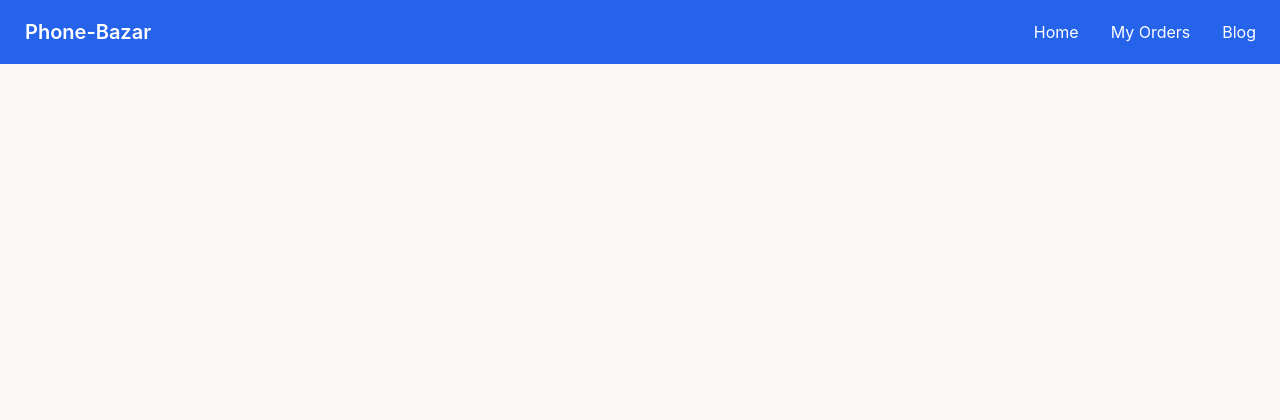
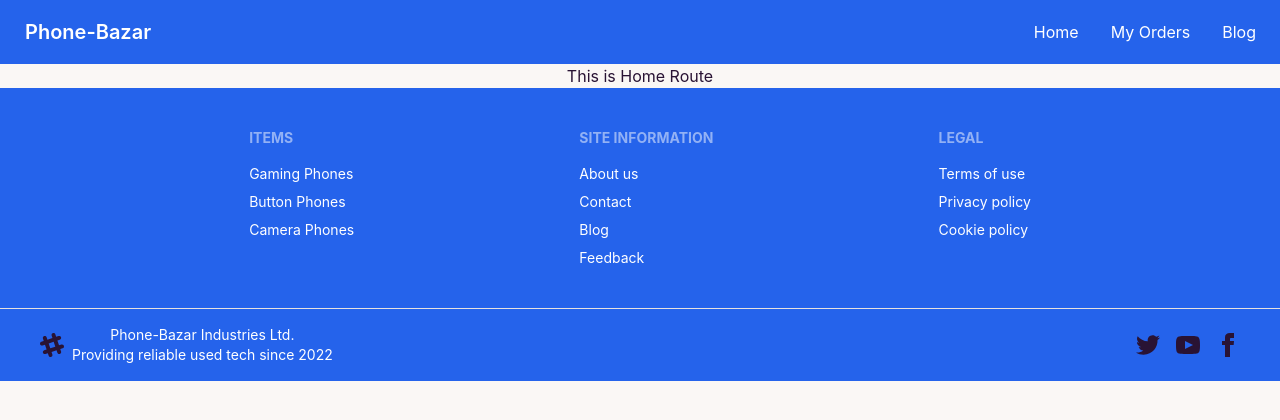
Before and after one commit to nasirullahnu/phone-bazar-client, a React (Create React App) app: page / in a window 1280 px wide. Shown: the top 420 px of the page. Built offline with nearby package versions, Linux system fonts and the light colour scheme.

Commit message:
meaningfull realstic footer added

```diff
--- a/src/Layouts/Main/Main.js
+++ b/src/Layouts/Main/Main.js
@@ -1,5 +1,6 @@
 import React from 'react';
 import { Outlet } from 'react-router-dom';
+import Footer from '../../Pages/Footer/Footer';
 import Navbar from '../../Pages/Navbar/Navbar';
 
 const Main = () => {
@@ -7,6 +8,7 @@
         <div>
             <Navbar></Navbar>
             <Outlet></Outlet>
+            <Footer></Footer>
         </div>
     );
 };
--- /dev/null
+++ b/src/Pages/Footer/Footer.js
@@ -0,0 +1,64 @@
+import React from "react";
+import { Link } from "react-router-dom";
+
+const Footer = () => {
+  return (
+    <div className="mb-0">
+      <footer className="footer p-10 bg-blue-600 text-base-content flex justify-evenly">
+        <div className="text-white">
+          <span className="footer-title">Items</span>
+          <Link to='/gaming' className="link link-hover">Gaming Phones</Link>
+          <Link to='/button' className="link link-hover">Button Phones</Link>
+          <Link to='/camera' className="link link-hover">Camera Phones</Link>
+        </div>
+        <div className="text-white">
+          <span className="footer-title">Site Information</span>
+          <Link to='/about' className="link link-hover">About us</Link>
+          <Link to='/contact' className="link link-hover">Contact</Link>
+          <Link to='/blog' className="link link-hover">Blog</Link>
+          <Link to='/feedback' className="link link-hover">Feedback</Link>
+        </div>
+        <div className="text-white">
+          <span className="footer-title">Legal</span>
+          <Link className="link link-hover">Terms of use</Link>
+          <Link className="link link-hover">Privacy policy</Link>
+          <Link className="link link-hover">Cookie policy</Link>
+        </div>
+      </footer>
+      <footer className="footer px-10 py-4 border-t bg-blue-600 text-base-content border-base-300">
+        <div className="items-center grid-flow-col">
+          <svg
+            width="24"
+            height="24"
+            viewBox="0 0 24 24"
+            xmlns="http://www.w3.org/2000/svg"
+            fillRule="evenodd"
+            clipRule="evenodd"
+            className="fill-current"
+          >
+            <path d="M22.672 15.226l-2.432.811.841 2.515c.33 1.019-.209 2.127-1.23 2.456-1.15.325-2.148-.321-2.463-1.226l-.84-2.518-5.013 1.677.84 2.517c.391 1.203-.434 2.542-1.831 2.542-.88 0-1.601-.564-1.86-1.314l-.842-2.516-2.431.809c-1.135.328-2.145-.317-2.463-1.229-.329-1.018.211-2.127 1.231-2.456l2.432-.809-1.621-4.823-2.432.808c-1.355.384-2.558-.59-2.558-1.839 0-.817.509-1.582 1.327-1.846l2.433-.809-.842-2.515c-.33-1.02.211-2.129 1.232-2.458 1.02-.329 2.13.209 2.461 1.229l.842 2.515 5.011-1.677-.839-2.517c-.403-1.238.484-2.553 1.843-2.553.819 0 1.585.509 1.85 1.326l.841 2.517 2.431-.81c1.02-.33 2.131.211 2.461 1.229.332 1.018-.21 2.126-1.23 2.456l-2.433.809 1.622 4.823 2.433-.809c1.242-.401 2.557.484 2.557 1.838 0 .819-.51 1.583-1.328 1.847m-8.992-6.428l-5.01 1.675 1.619 4.828 5.011-1.674-1.62-4.829z"></path>
+          </svg>
+          <p className="text-white">
+            Phone-Bazar Industries Ltd. <br />
+            Providing reliable used tech since 2022
+          </p>
+        </div>
+        <div className="md:place-self-center md:justify-self-end">
+          <div className="grid grid-flow-col gap-4">
+            <Link>
+            <svg xmlns="http://www.w3.org/2000/svg" width="24" height="24" viewBox="0 0 24 24" className="fill-current"><path d="M24 4.557c-.883.392-1.832.656-2.828.775 1.017-.609 1.798-1.574 2.165-2.724-.951.564-2.005.974-3.127 1.195-.897-.957-2.178-1.555-3.594-1.555-3.179 0-5.515 2.966-4.797 6.045-4.091-.205-7.719-2.165-10.148-5.144-1.29 2.213-.669 5.108 1.523 6.574-.806-.026-1.566-.247-2.229-.616-.054 2.281 1.581 4.415 3.949 4.89-.693.188-1.452.232-2.224.084.626 1.956 2.444 3.379 4.6 3.419-2.07 1.623-4.678 2.348-7.29 2.04 2.179 1.397 4.768 2.212 7.548 2.212 9.142 0 14.307-7.721 13.995-14.646.962-.695 1.797-1.562 2.457-2.549z"></path></svg>
+            </Link>
+            <Link>
+            <svg xmlns="http://www.w3.org/2000/svg" width="24" height="24" viewBox="0 0 24 24" className="fill-current"><path d="M19.615 3.184c-3.604-.246-11.631-.245-15.23 0-3.897.266-4.356 2.62-4.385 8.816.029 6.185.484 8.549 4.385 8.816 3.6.245 11.626.246 15.23 0 3.897-.266 4.356-2.62 4.385-8.816-.029-6.185-.484-8.549-4.385-8.816zm-10.615 12.816v-8l8 3.993-8 4.007z"></path></svg>
+            </Link>
+            <Link>
+            <svg xmlns="http://www.w3.org/2000/svg" width="24" height="24" viewBox="0 0 24 24" className="fill-current"><path d="M9 8h-3v4h3v12h5v-12h3.642l.358-4h-4v-1.667c0-.955.192-1.333 1.115-1.333h2.885v-5h-3.808c-3.596 0-5.192 1.583-5.192 4.615v3.385z"></path></svg>
+            </Link>
+          </div>
+        </div>
+      </footer>
+    </div>
+  );
+};
+
+export default Footer;
--- /dev/null
+++ b/src/Pages/Home/Home.js
@@ -0,0 +1,11 @@
+import React from 'react';
+
+const Home = () => {
+    return (
+        <div>
+            <h2>This is Home Route</h2>
+        </div>
+    );
+};
+
+export default Home;
```
Also changed, not shown: src/Router/Routes/Routes.js (+8 -1 lines).
